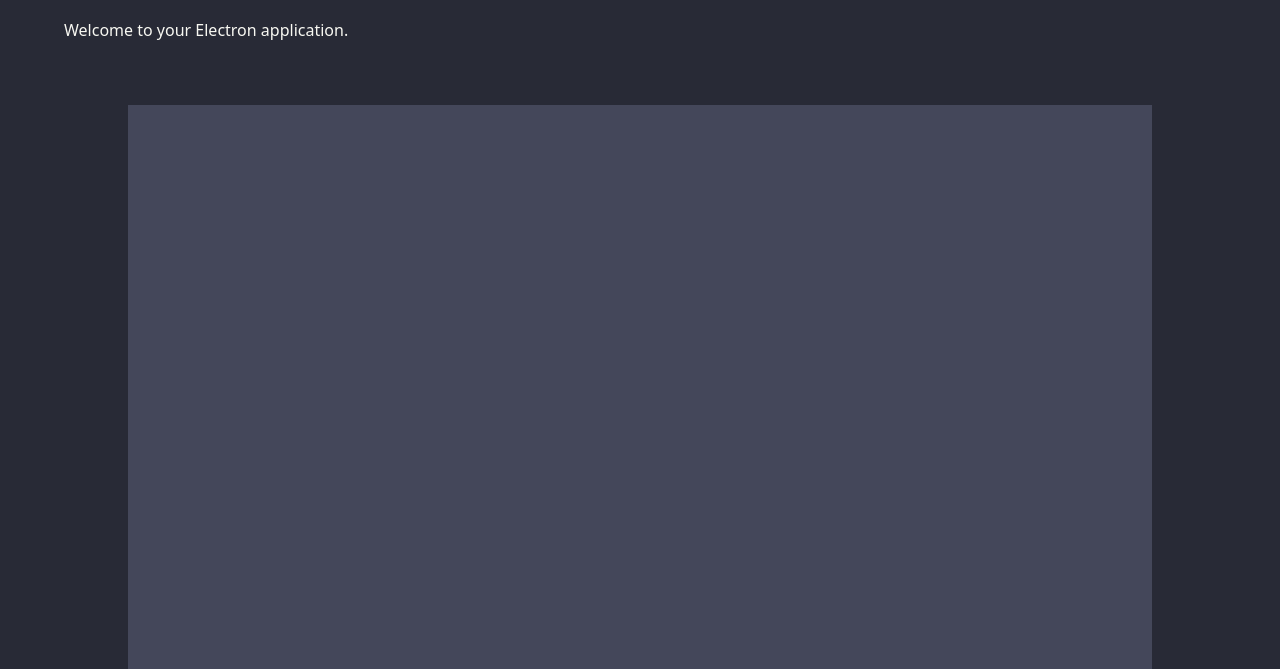
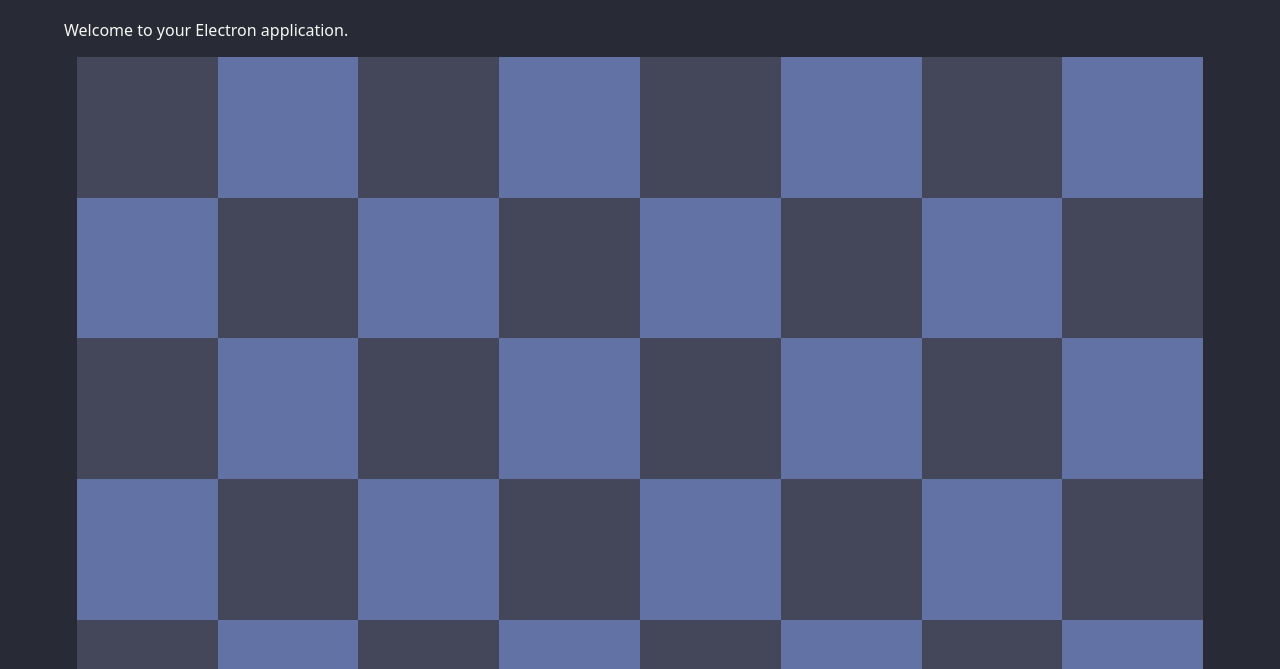
Before and after one commit to lonnen/juicer, an Electron app: page src/index.html in a window 1280 px wide. Shown: the part 131-800 px from the top of the page. Drawn offline with Linux system fonts and the light colour scheme.

Commit message:
draw that chessboard
css grid and css:nth child selectors to the rescue

later we may want to add annotations to help with notation formatting.

```diff
--- a/src/index.css
+++ b/src/index.css
@@ -28,11 +28,29 @@ body {
 }
 
 .board {
+  background-repeat: no-repeat;
+  background-size: 100%;
+  width: 88vw;
+  height: 88vw;
+  margin: 1vw;
+
+  display: grid;
+  grid-template-columns: repeat(8, 1fr);
+}
+
+.board div {
   background-color: var(--current-line);
   color: var(--comment);
-  background-repeat: no-repeat;
-  background-size: 100%;
-  width: 80vw;
-  height: 80vw;
-  margin: 5vw;
 }
+
+.board div:nth-child(-2n+8),
+.board div:nth-child(8) ~ div:nth-child(-2n+15),
+.board div:nth-child(16) ~ div:nth-child(-2n+24),
+.board div:nth-child(24) ~ div:nth-child(-2n+31),
+.board div:nth-child(32) ~ div:nth-child(-2n+40),
+.board div:nth-child(40) ~ div:nth-child(-2n+47),
+.board div:nth-child(48) ~ div:nth-child(-2n+56),
+.board div:nth-child(56) ~ div:nth-child(-2n+63) {
+  background-color: var(--comment);
+  color: var(--current-line);
+}
--- a/src/index.html
+++ b/src/index.html
@@ -8,6 +8,15 @@
   <body>
     <h1>💖 Hello World!</h1>
     <p>Welcome to your Electron application.</p>
-    <div class="board"></div>
+    <div class="board">
+      <div></div><div></div><div></div><div></div><div></div><div></div><div></div><div></div>
+    <div></div><div></div><div></div><div></div><div></div><div></div><div></div><div></div>
+    <div></div><div></div><div></div><div></div><div></div><div></div><div></div><div></div>
+    <div></div><div></div><div></div><div></div><div></div><div></div><div></div><div></div>
+    <div></div><div></div><div></div><div></div><div></div><div></div><div></div><div></div>
+    <div></div><div></div><div></div><div></div><div></div><div></div><div></div><div></div>
+    <div></div><div></div><div></div><div></div><div></div><div></div><div></div><div></div>
+    <div></div><div></div><div></div><div></div><div></div><div></div><div></div><div></div>
+    </div>
   </body>
 </html>
```
